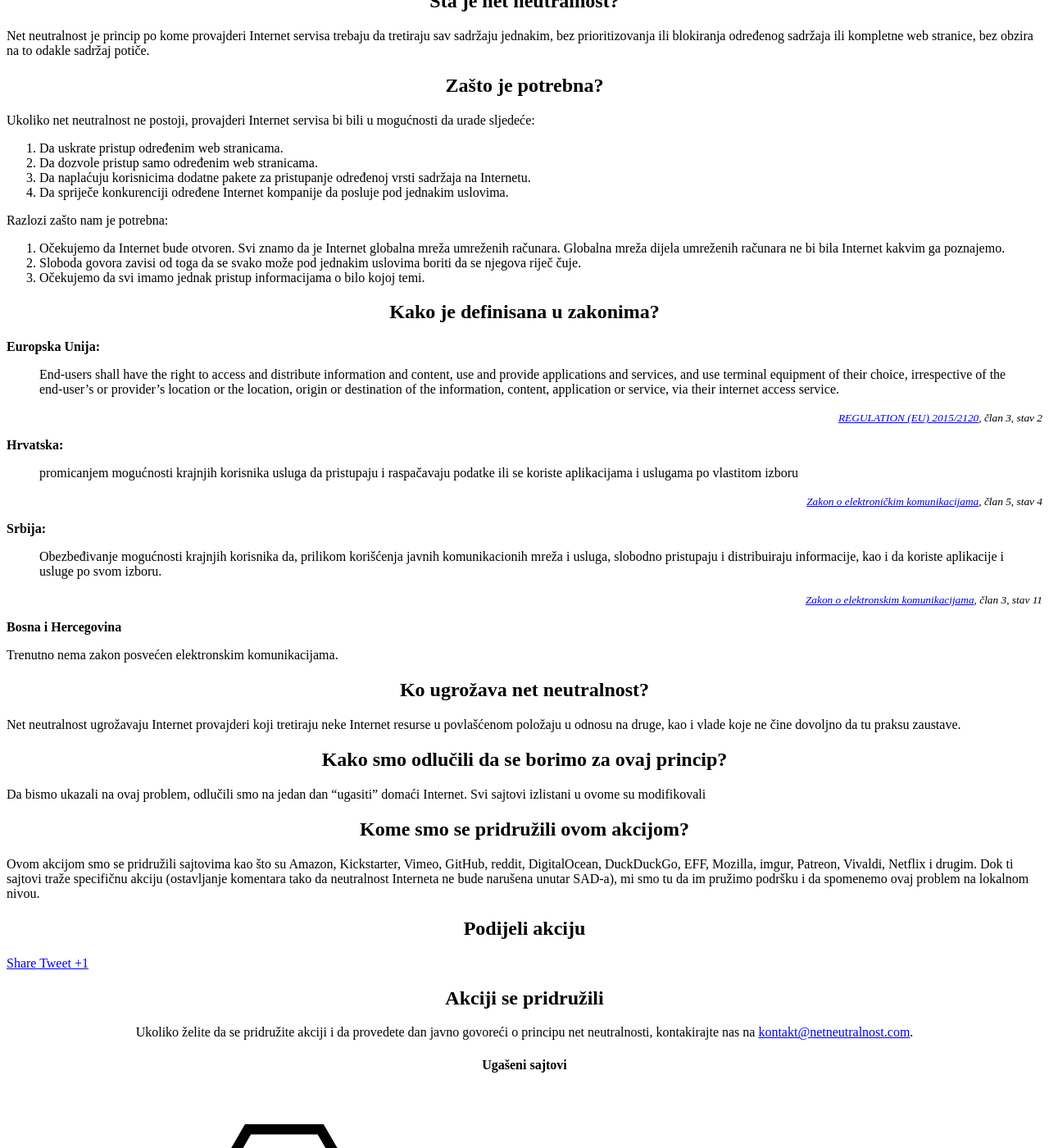
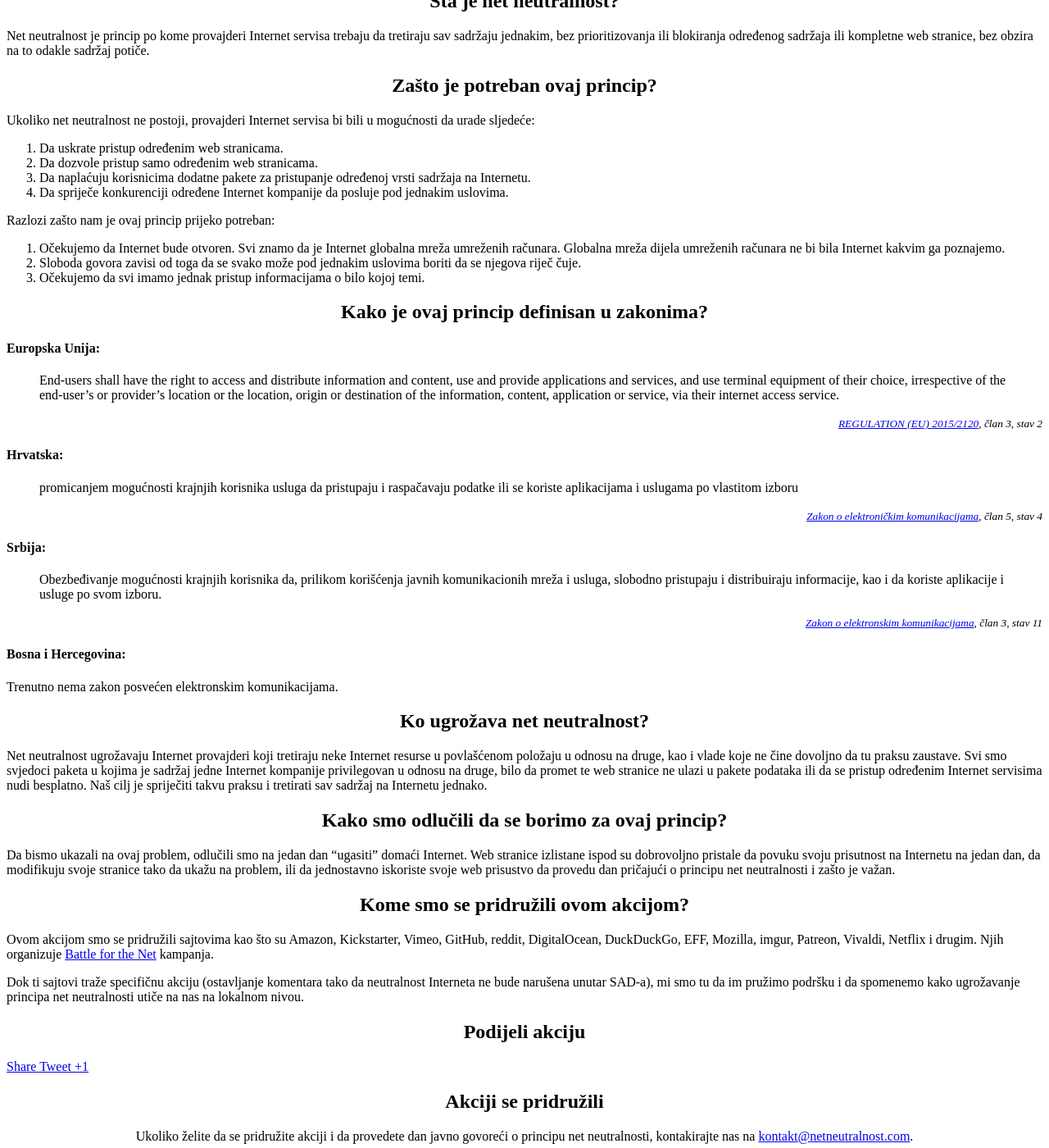
Before and after one commit to aleksandar-todorovic/netneutralnost.com, a Jekyll site: the page built from index.md, in a window 1280 px wide and 1400 px high, scrolled down 622 px. Shown: the whole window at 82% size. Built offline with Jekyll 4.4.1, drawn with Linux system fonts in a browser that asks for light colours; nearby versions of some CDN libraries; library files that are not in the unit come from our copies; comment, search, counter and statistics services are not loaded; some of the changed text lies outside the part shown.

Commit message:
Update sadržaja, nema više placeholder-a, pa makar stranica izgledala prazno

```diff
--- a/index.md
+++ b/index.md
@@ -12,7 +12,7 @@
 
 Net neutralnost je princip po kome provajderi Internet servisa trebaju da tretiraju sav sadržaju jednakim, bez prioritizovanja ili blokiranja određenog sadržaja ili kompletne web stranice, bez obzira na to odakle sadržaj potiče.
 
-<h2 align="center">Zašto je potrebna?</h2>
+<h2 align="center">Zašto je potreban ovaj princip?</h2>
 
 Ukoliko net neutralnost ne postoji, provajderi Internet servisa bi bili u mogućnosti da urade sljedeće:
 
@@ -21,48 +21,49 @@
 3. Da naplaćuju korisnicima dodatne pakete za pristupanje određenoj vrsti sadržaja na Internetu.
 4. Da spriječe konkurenciji određene Internet kompanije da posluje pod jednakim uslovima.
 
-Razlozi zašto nam je potrebna:
+Razlozi zašto nam je ovaj princip prijeko potreban:
 
 1. Očekujemo da Internet bude otvoren. Svi znamo da je Internet globalna mreža umreženih računara. Globalna mreža dijela umreženih računara ne bi bila Internet kakvim ga poznajemo.
 2. Sloboda govora zavisi od toga da se svako može pod jednakim uslovima boriti da se njegova riječ čuje.
 3. Očekujemo da svi imamo jednak pristup informacijama o bilo kojoj temi.
 
-<h2 align="center">Kako je definisana u zakonima?</h2>
+<h2 align="center">Kako je ovaj princip definisan u zakonima?</h2>
 
-**Europska Unija:**
+#### Europska Unija:
 
 > End-users shall have the right to access and distribute information and content, use and provide applications and services, and use terminal equipment of their choice, irrespective of the end-user’s or provider’s location or the location, origin or destination of the information, content, application or service, via their internet access service.
 
 <p align="right"><em><small><a href="http://eur-lex.europa.eu/legal-content/EN/TXT/HTML/?uri=CELEX:32015R2120&rid=2">REGULATION (EU) 2015/2120</a>, član 3, stav 2</small></em></p>
 
-**Hrvatska:**
+#### Hrvatska:
 
 > promicanjem mogućnosti krajnjih korisnika usluga da pristupaju i raspačavaju podatke ili se koriste aplikacijama i uslugama po vlastitom izboru
 
 <p align="right"><em><small><a href="https://www.zakon.hr/z/182/Zakon-o-elektroni%C4%8Dkim-komunikacijama">Zakon o elektroničkim komunikacijama</a>, član 5, stav 4</small></em></p>
 
-**Srbija:**
+#### Srbija:
 
 > Obezbeđivanje mogućnosti krajnjih korisnika da, prilikom korišćenja javnih komunikacionih mreža i usluga, slobodno pristupaju i distribuiraju informacije, kao i da koriste aplikacije i usluge po svom izboru.
 
 <p align="right"><em><small><a href="http://mtt.gov.rs/download/1(2)/Zakon-o-elektronskim-komunikacijama.pdf">Zakon o elektronskim komunikacijama</a>, član 3, stav 11</small></em></p>
 
-**Bosna i Hercegovina**
+#### Bosna i Hercegovina:
 
 Trenutno nema zakon posvećen elektronskim komunikacijama.
 
-
 <h2 align="center">Ko ugrožava net neutralnost?</h2>
 
-Net neutralnost ugrožavaju Internet provajderi koji tretiraju neke Internet resurse u povlašćenom položaju u odnosu na druge, kao i vlade koje ne čine dovoljno da tu praksu zaustave.
+Net neutralnost ugrožavaju Internet provajderi koji tretiraju neke Internet resurse u povlašćenom položaju u odnosu na druge, kao i vlade koje ne čine dovoljno da tu praksu zaustave. Svi smo svjedoci paketa u kojima je sadržaj jedne Internet kompanije privilegovan u odnosu na druge, bilo da promet te web stranice ne ulazi u pakete podataka ili da se pristup određenim Internet servisima nudi besplatno. Naš cilj je spriječiti takvu praksu i tretirati sav sadržaj na Internetu jednako.
 
 <h2 align="center">Kako smo odlučili da se borimo za ovaj princip?</h2>
 
-Da bismo ukazali na ovaj problem, odlučili smo na jedan dan "ugasiti" domaći Internet. Svi sajtovi izlistani u ovome su modifikovali
+Da bismo ukazali na ovaj problem, odlučili smo na jedan dan "ugasiti" domaći Internet. Web stranice izlistane ispod su dobrovoljno pristale da povuku svoju prisutnost na Internetu na jedan dan, da modifikuju svoje stranice tako da ukažu na problem, ili da jednostavno iskoriste svoje web prisustvo da provedu dan pričajući o principu net neutralnosti i zašto je važan.
 
 <h2 align="center">Kome smo se pridružili ovom akcijom?</h2>
 
-Ovom akcijom smo se pridružili sajtovima kao što su Amazon, Kickstarter, Vimeo, GitHub, reddit, DigitalOcean, DuckDuckGo, EFF, Mozilla, imgur, Patreon, Vivaldi, Netflix i drugim. Dok ti sajtovi traže specifičnu akciju (ostavljanje komentara tako da neutralnost Interneta ne bude narušena unutar SAD-a), mi smo tu da im pružimo podršku i da spomenemo ovaj problem na lokalnom nivou.
+Ovom akcijom smo se pridružili sajtovima kao što su Amazon, Kickstarter, Vimeo, GitHub, reddit, DigitalOcean, DuckDuckGo, EFF, Mozilla, imgur, Patreon, Vivaldi, Netflix i drugim. Njih organizuje [Battle for the Net](https://www.battleforthenet.com/july12/) kampanja.
+
+Dok ti sajtovi traže specifičnu akciju (ostavljanje komentara tako da neutralnost Interneta ne bude narušena unutar SAD-a), mi smo tu da im pružimo podršku i da spomenemo kako ugrožavanje principa net neutralnosti utiče na nas na lokalnom nivou.
 
 <h2 align="center">Podijeli akciju</h2>
 
@@ -72,43 +73,21 @@
 	</div>
 </div>
 
-<!--<h2 align="center">Zakonska regulativa</h2>
-
-<figure class="half">
-	<a href="#"><img src="assets/img/saznaj-vise/bih.png"></a>
-	<a href="#"><img src="assets/img/saznaj-vise/mne.png"></a>
-	<a href="#"><img src="assets/img/saznaj-vise/cro.png"></a>
-	<a href="#"><img src="assets/img/saznaj-vise/ser.png"></a>
-	<a href="#"><img src="assets/img/saznaj-vise/eur.png"></a>
-	<a href="#"><img src="assets/img/saznaj-vise/usa.png"></a>
-	<figcaption></figcaption>
-</figure>-->
-
 <h2 align="center">Akciji se pridružili</h2>
 
 <div align="center">
 Ukoliko želite da se pridružite akciji i da provedete dan javno govoreći o principu net neutralnosti, kontakirajte nas na <a href="mailto:kontakt@netneutralnost.com">kontakt@netneutralnost.com</a>.
 </div>
 
-<h4 align="center">Ugašeni sajtovi</h4>
+<h4 align="center">Web stranice koje su odlučile da se ugase ili modifikuju svoje početne</h4>
 
 <figure class="third">
 	<a href="https://blog.r3bl.me"><img src="assets/img/partners/r3bl.png"></a>
-	<a href="#"><img src="https://placehold.it/600x300.jpg"></a>
-	<a href="#"><img src="https://placehold.it/600x300.jpg"></a>
-	<figcaption></figcaption>
+	<a href="https://labs.rs"><img src="assets/img/partners/share-lab.png"></a>
+	<a href="https://oneworldplatform.net/"><img src="assets/img/partners/owplatform.png"></a>	<figcaption></figcaption>
 </figure>
 
-<h4 align="center">Modifikovani sajtovi</h4>
-
-<figure class="third">
-	<a href="https://labs.rs"><img src="assets/img/partners/share-lab.png"></a>
-	<a href="https://oneworldplatform.net/"><img src="assets/img/partners/owplatform.png"></a>
-	<a href="#"><img src="https://placehold.it/600x300.jpg"></a>
-	<figcaption></figcaption>
-</figure>
-
-<h4 align="center">Sajtovi koji će pričati o ovome problemu</h4>
+<h4 align="center">Web stranice koje su odlučile da pričaju o ovome problemu</h4>
 
 <figure class="third">
 	<a href="#"><a href="#"><img src="https://placehold.it/600x300.jpg"></a></a>
```
